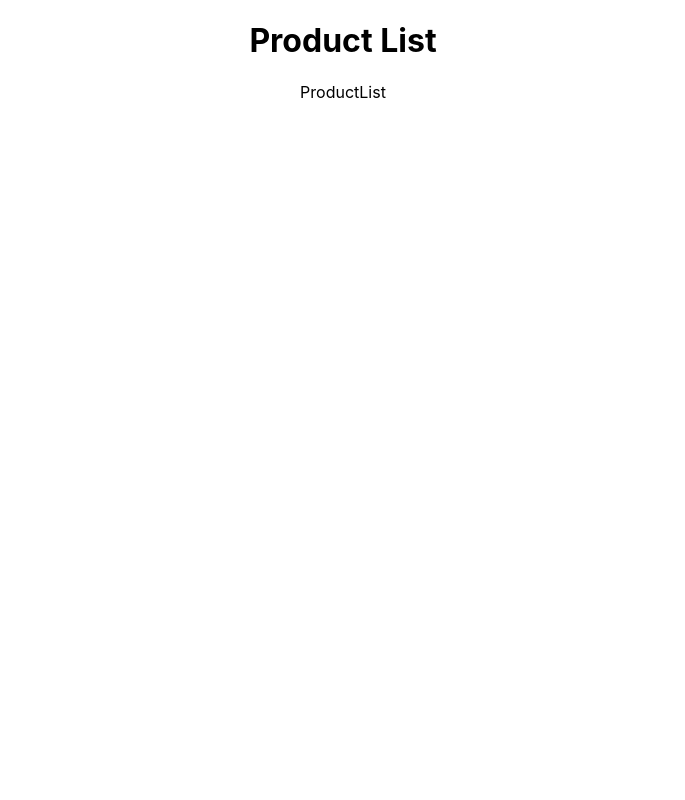
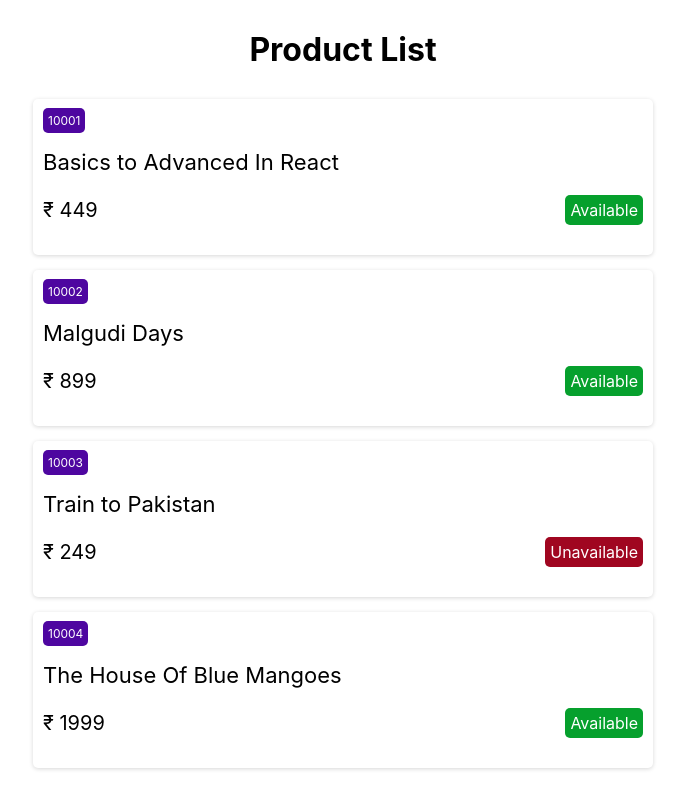
Before and after one commit to kushal1997/react-use-Effects--useCallback-and-Custom-Hooks, a React (Create React App) app: page / in a window 1280 px wide. Shown: the whole page, without its empty margins (297-982 px from the left). Built offline with nearby package versions, Linux system fonts and the light colour scheme; data requests are answered from the project's data file; the HTML template or start-up script is replaced by a standard one.

Commit message:
fetched data and displayed it

```diff
--- a/src/App.css
+++ b/src/App.css
@@ -1,38 +1,64 @@
 .App {
-  text-align: center;
+  max-width: 1200px;
+  margin: auto;
+  padding: 0px 15px;
 }
 
-.App-logo {
-  height: 40vmin;
-  pointer-events: none;
+h1{
+  text-align: center;
+  margin: 30px auto;
 }
 
-@media (prefers-reduced-motion: no-preference) {
-  .App-logo {
-    animation: App-logo-spin infinite 20s linear;
-  }
+.heading {
+  font-size: 22px;
+  align-items: center;
 }
 
-.App-header {
-  background-color: #282c34;
-  min-height: 100vh;
-  display: flex;
-  flex-direction: column;
-  align-items: center;
-  justify-content: center;
-  font-size: calc(10px + 2vmin);
-  color: white;
+.card {
+  margin: 15px auto;
+  padding: 10px;
+  box-shadow: rgba(0, 0, 0, 0.16) 0px 1px 4px;
+  max-width: 600px;
+  border-radius: 5px;
 }
 
-.App-link {
-  color: #61dafb;
+.card .id {
+  background-color: #4e06a0;
+  font-size: 12px;
+  color: #FFFFFF;
+  border-radius: 5px;
+  margin: 10px 0px;
+  padding: 5px;
+  display: inline;
 }
 
-@keyframes App-logo-spin {
-  from {
-    transform: rotate(0deg);
-  }
-  to {
-    transform: rotate(360deg);
-  }
+.card .name {
+  font-size: 22px;
+  font-weight: 400;
+  margin: 20px 0px;
 }
+
+.card .info {
+  font-size: 20px;
+  display: flex;
+  justify-content: space-between;
+  align-items: center;
+}
+
+.card .available {
+  background-color: #06a02d;
+  font-size: 16px;
+  color: #FFFFFF;
+  border-radius: 5px;
+  padding: 5px;
+  display: inline;
+}
+
+.card .unavailable {
+  background-color: #a00620;
+  font-size: 16px;
+  color: #FFFFFF;
+  border-radius: 5px;
+  padding: 5px;
+  display: inline;
+}
--- a/src/components/ProductList.js
+++ b/src/components/ProductList.js
@@ -2,7 +2,7 @@
 
 export const ProductList = () => {
     const [products,setProducts]=useState([]);
-    console.log(products);
+
     useEffect(()=>{
         fetch("http://localhost:8000/products")
         .then(response=>response.json())
@@ -10,6 +10,16 @@
     },[])
 
   return (
-    <div>ProductList</div>
+    <section>
+      {products.map((product)=>(
+        <div className="card" key={product.id}>
+          <p className="id">{product.id}</p>
+          <p className="name">{product.name}</p>
+          <p  className="info">
+            <span>₹ {product.price}</span>
+            <span className={product.in_stock ? "available":"unavailable"}>{product.in_stock ? "Available":"Unavailable"}</span>
+          </p>
+        </div>))}
+    </section>
   )
 }
```
